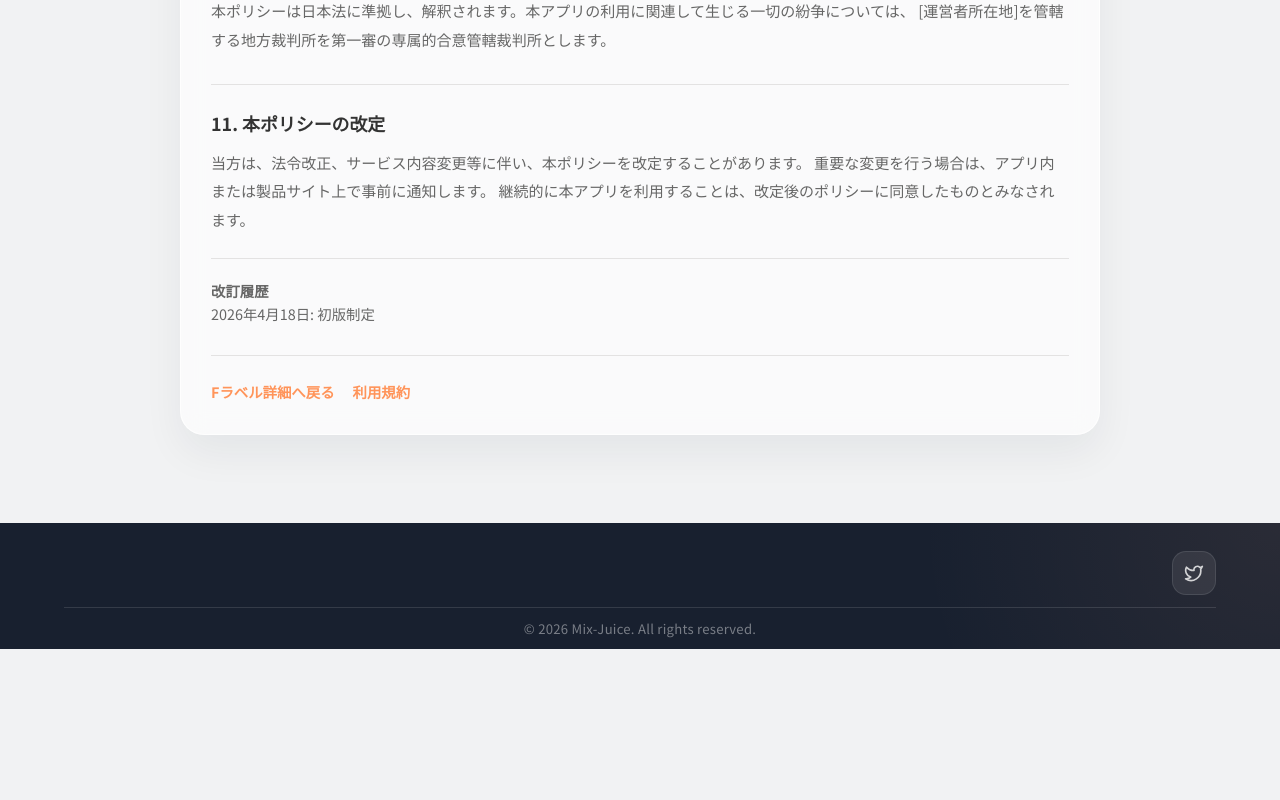
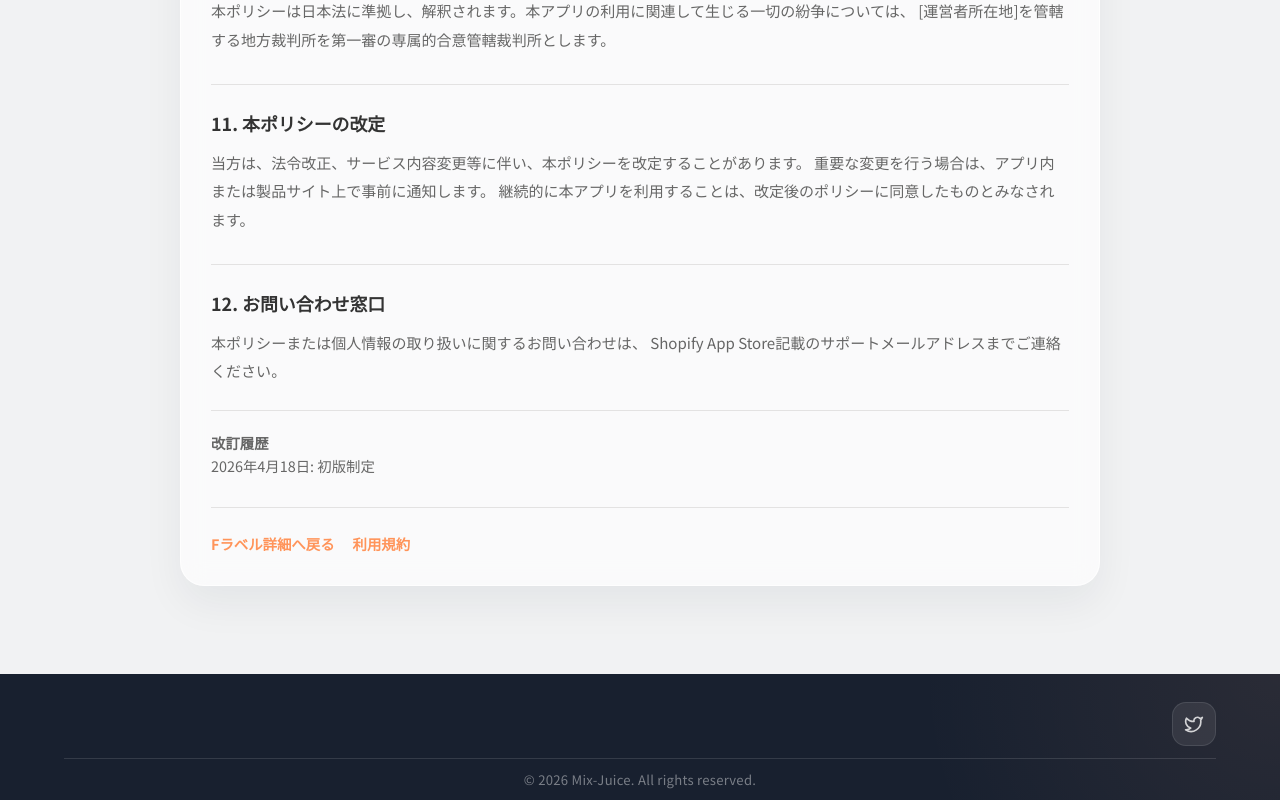
Before and after one commit to Mix-Juice-io/mix-juice-corporate, a React (Vite) app: page /service/f-label/privacy in a window 1280 px wide. Shown: the part 4829-5629 px from the top of the page. Before the commit the page ends 5478 px from the top, so only its background shows below. Built offline with nearby package versions, Linux system fonts and the light colour scheme.

Commit message:
chore(privacy): 12.お問い合わせ窓口を簡素化して復活
Shopify App Store記載のサポートメールアドレスへ誘導する形で、
GDPR/個人情報保護法上の連絡先記載要件を満たす最小構成に。

```diff
--- a/src/pages/FLabelPrivacyPage.tsx
+++ b/src/pages/FLabelPrivacyPage.tsx
@@ -265,6 +265,14 @@ export default function FLabelPrivacyPage() {
               </p>
             </section>
 
+            <section className={styles.section}>
+              <h2 className={styles.sectionTitle}>12. お問い合わせ窓口</h2>
+              <p className={styles.paragraph}>
+                本ポリシーまたは個人情報の取り扱いに関するお問い合わせは、
+                Shopify App Store記載のサポートメールアドレスまでご連絡ください。
+              </p>
+            </section>
+
             <div className={styles.history}>
               <strong>改訂履歴</strong>
               <br />
```
